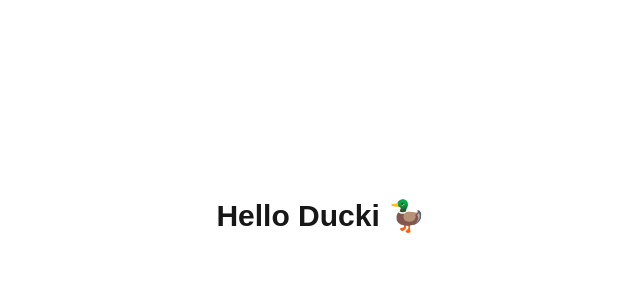
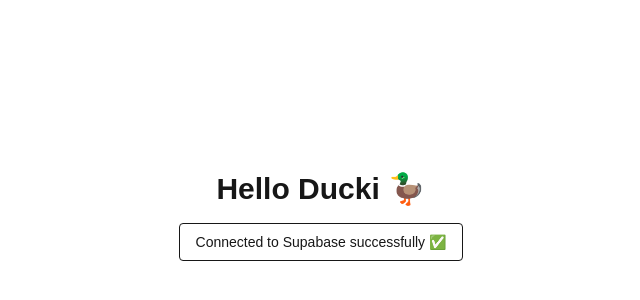
Before and after one commit to tiagovilela14/ducki-web, a Next.js app: page / in a window 1280 px wide. Shown: the part 184-484 px from the top of the page, without its empty margins (319-959 px from the left). Built offline with nearby package versions, Linux system fonts and the light colour scheme; no server answers; the database is empty.

Commit message:
chore: add supabase client and env wiring

```diff
--- a/package.json
+++ b/package.json
@@ -9,6 +9,7 @@
     "lint": "eslint"
   },
   "dependencies": {
+    "@supabase/supabase-js": "^2.84.0",
     "next": "16.0.3",
     "react": "19.2.0",
     "react-dom": "19.2.0"
--- a/src/app/page.tsx
+++ b/src/app/page.tsx
@@ -1,7 +1,45 @@
+'use client';
+
+import { useEffect, useState } from 'react';
+import { supabase } from '@/lib/supabaseClient';
+
 export default function Home() {
+  const [status, setStatus] = useState<'idle' | 'ok' | 'error'>('idle');
+  const [message, setMessage] = useState<string>('');
+
+  useEffect(() => {
+    const testSupabase = async () => {
+      // simple test: try to select 1 profile (will just return empty array)
+      const { data, error } = await supabase
+        .from('profiles')
+        .select('*')
+        .limit(1);
+
+      if (error) {
+        setStatus('error');
+        setMessage(error.message);
+      } else {
+        setStatus('ok');
+        setMessage('Connected to Supabase successfully ✅');
+      }
+    };
+
+    testSupabase();
+  }, []);
+
   return (
-    <main className="min-h-screen flex items-center justify-center">
+    <main className="min-h-screen flex flex-col items-center justify-center gap-4">
       <h1 className="text-3xl font-semibold">Hello Ducki 🦆</h1>
+
+      <div className="px-4 py-2 rounded border text-sm">
+        {status === 'idle' && 'Testing connection to Supabase…'}
+        {status === 'ok' && message}
+        {status === 'error' && (
+          <span className="text-red-400">
+            Supabase error: {message}
+          </span>
+        )}
+      </div>
     </main>
   );
 }
--- /dev/null
+++ b/src/lib/supabaseClient.ts
@@ -0,0 +1,7 @@
+// src/lib/supabaseClient.ts
+import { createClient } from '@supabase/supabase-js';
+
+const supabaseUrl = process.env.NEXT_PUBLIC_SUPABASE_URL!;
+const supabaseAnonKey = process.env.NEXT_PUBLIC_SUPABASE_ANON_KEY!;
+
+export const supabase = createClient(supabaseUrl, supabaseAnonKey);
```
Also changed, not shown: 1 other file (tests, documents, lock files or other folders).
